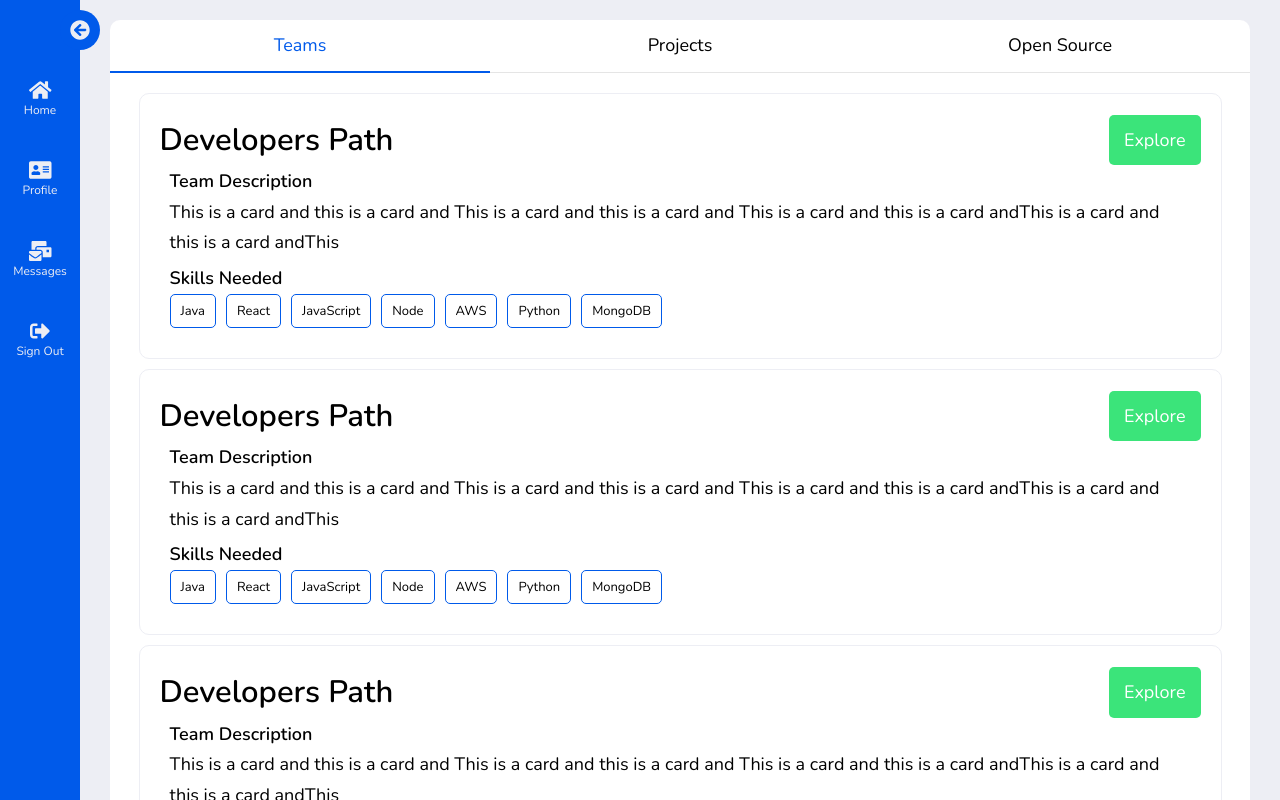
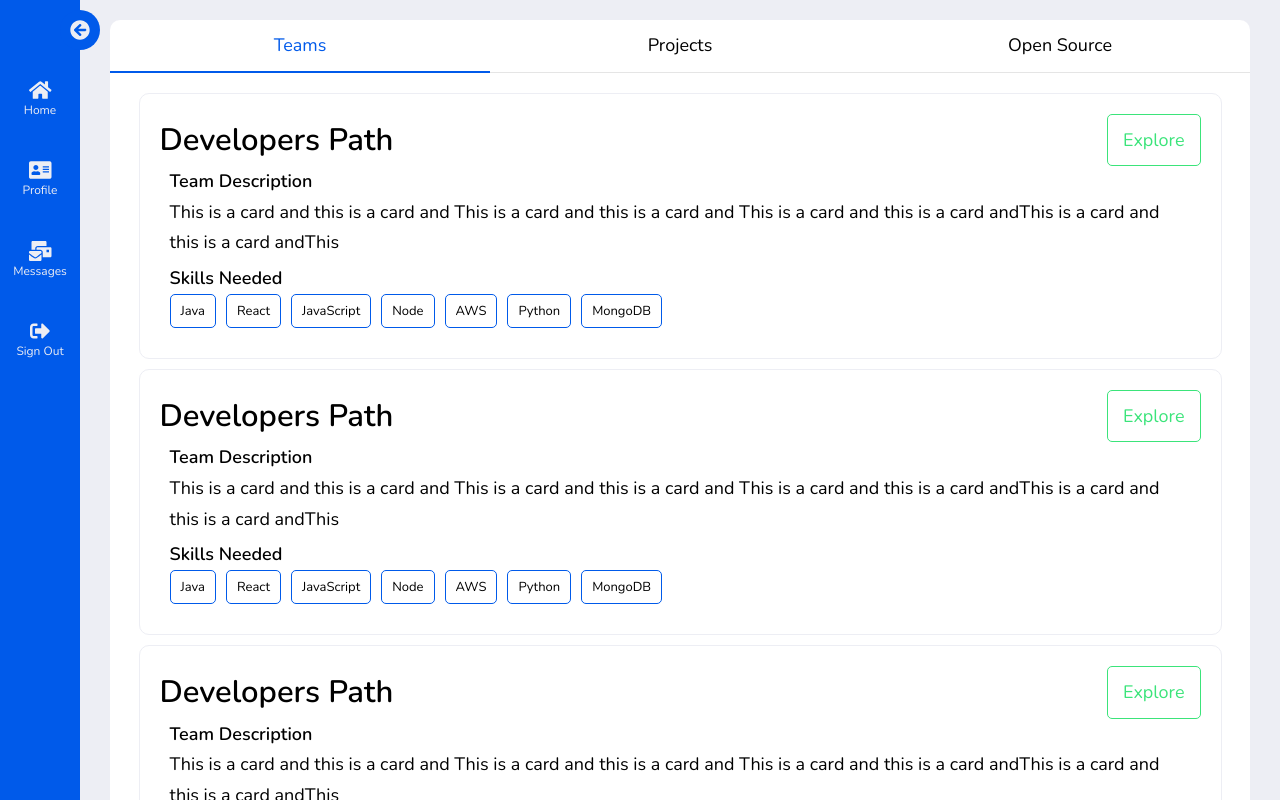
Before and after one commit to sulaimanh/devshub-old, a React (Create React App) app: page /home in a window 1280 px wide. Shown: the top 800 px of the page. Built offline with nearby package versions, Linux system fonts and the light colour scheme.

Commit message:
Changed some styling

```diff
--- a/src/components/UI/Card/Card.js
+++ b/src/components/UI/Card/Card.js
@@ -27,7 +27,7 @@ const Card = (props) => {
       <div className={styles.card__heading}>
         <HeadingSecondary>Developers Path</HeadingSecondary>
 
-        <SmallLink handler={props.goToCardHandler} className="tertiary">
+        <SmallLink handler={props.goToCardHandler} className="tertiaryOutline">
           Explore
         </SmallLink>
       </div>
--- a/src/components/UI/Card/Card.module.scss
+++ b/src/components/UI/Card/Card.module.scss
@@ -12,6 +12,7 @@
     display: flex;
     justify-content: space-between;
     align-items: center;
+    cursor: pointer;
   }
 
   &__description {
@@ -57,6 +58,11 @@
         &:not(:last-child) {
           margin-right: 1rem;
         }
+
+        &:hover {
+          background-color: var(--color-primary);
+          color: var(--color-white);
+        }
       }
     }
 
--- a/src/components/UI/Links/Small/SmallLink.module.scss
+++ b/src/components/UI/Links/Small/SmallLink.module.scss
@@ -113,7 +113,7 @@
 
   &__tertiaryOutline {
     border: 1px solid var(--color-tertiary);
-    width: 100%;
+
     color: var(--color-tertiary);
     &:hover {
       background-color: var(--color-tertiary);
```
